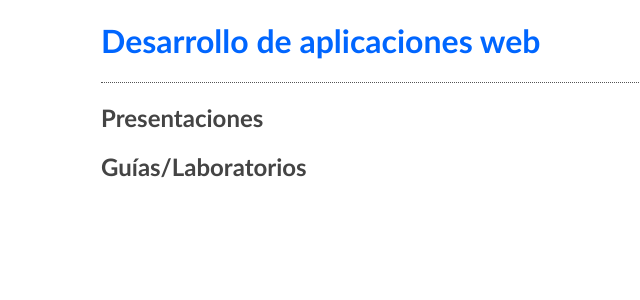
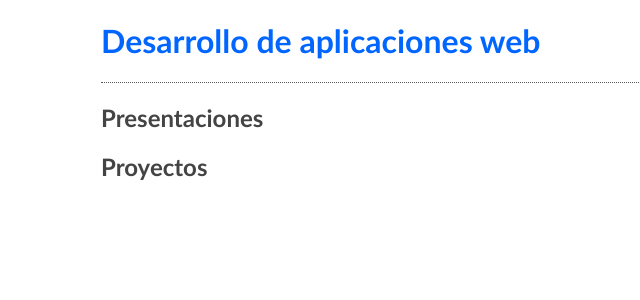
Before and after one commit to rest-apis/rest-apis.github.com, a Jekyll site: the page built from index.html, in a window 1280 px wide. Shown: the top 300 px of the page, without its empty margins (189-829 px from the left). Built offline with Jekyll 4.4.1, drawn with Linux system fonts in a browser that asks for light colours.

Commit message:
changed not much

```diff
--- a/index.html
+++ b/index.html
@@ -12,7 +12,7 @@ title: Creación y Uso de APIs con REST
     {%endfor%}
 </ul>
 
-<h2>Guías/Laboratorios</h2>
+<h2>Proyectos</h2>
 <ul>
     {%for post in site.categories.labs%}
         <li class="post">{{post.date|date_to_string}}:
```
